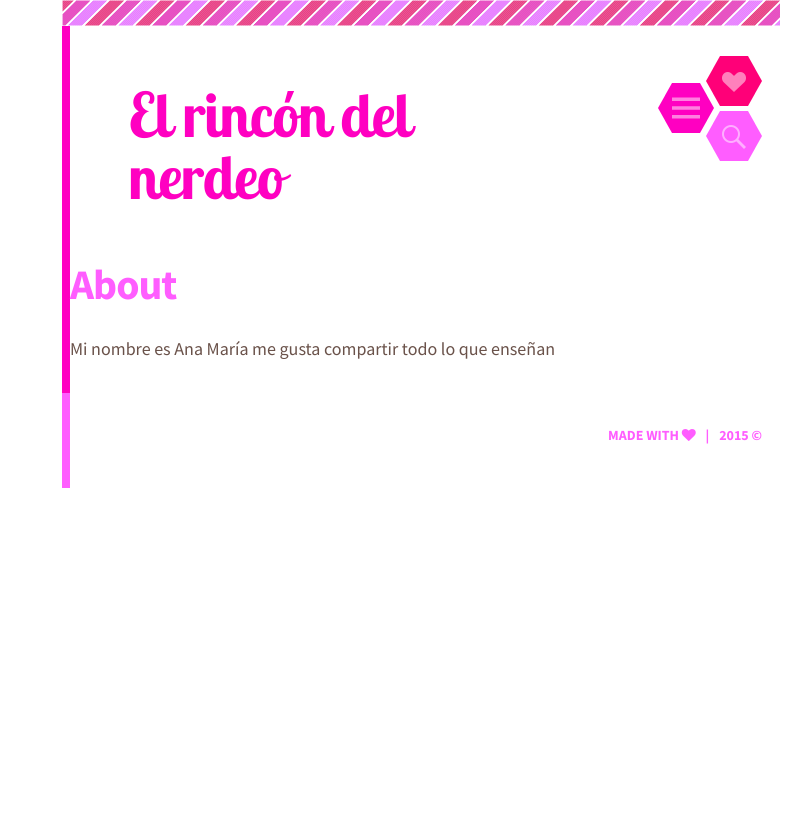
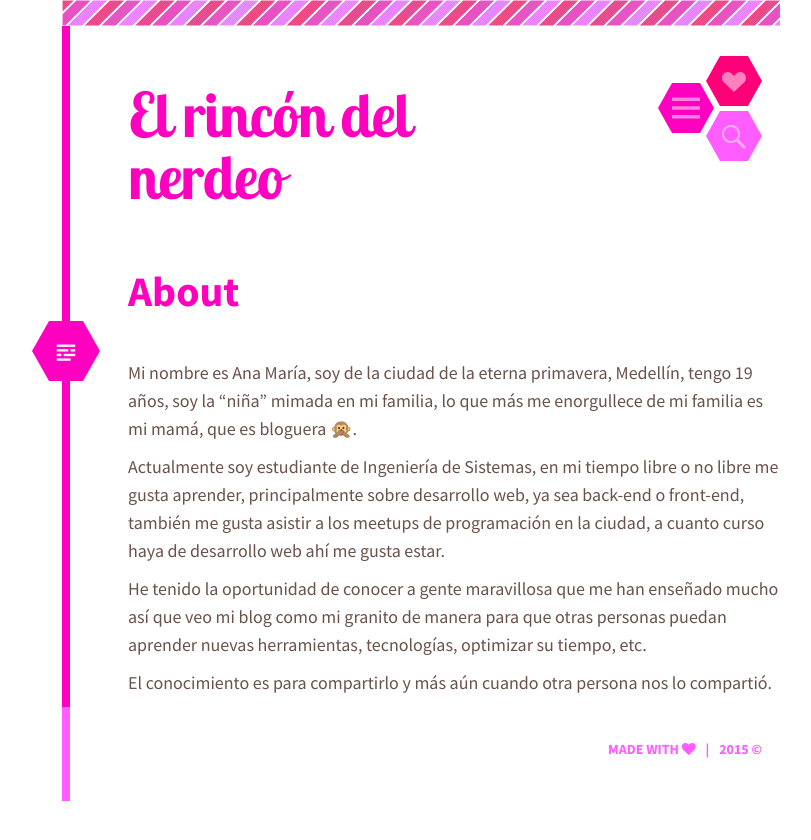
Before and after one commit to anamariasosa/anamariasosa.github.io, a Jekyll site: the page built from about.md, in a window 1280 px wide. Shown: the top 840 px of the page, without its empty margins (218-1029 px from the left). Built offline with Jekyll 4.4.1, drawn with Linux system fonts in a browser that asks for light colours; nearby versions of some CDN libraries.

Commit message:
about content, share buttons

```diff
--- a/_includes/header.html
+++ b/_includes/header.html
@@ -14,7 +14,7 @@
           {% for page in site.pages %}
             {% if page.title %}
               <li class="current_page_item">
-                <a href="{{ site.baseurl }}/">Inicio</a>
+                <a href="{{ site.baseurl }}/">Posts</a>
               </li>
               <li class="current_page_item">
                 <a class="page-link" href="{{ page.url | prepend: site.baseurl }}">{{ page.title }}</a>
--- a/_layouts/page.html
+++ b/_layouts/page.html
@@ -1,14 +1,23 @@
 ---
 layout: default
 ---
-<div class="post">
 
-  <header class="post-header">
-    <h1 class="post-title">{{ page.title }}</h1>
-  </header>
+<div id="content">
+	<div id="primary" class="content-area">
+		<main id="main" class="site-main" role="main">
+			<article class="post-83 post type-post status-publish format-standard hentry category-sin-categoria">
+				<span class="entry-format"></span>
+				<header class="entry-header">
+					<h1 class="entry-title">{{ page.title }}</h1>
+				</header><!-- .entry-header -->
 
-  <article class="post-content">
-    {{ content }}
-  </article>
+				<div class="entry-content">
+					<p>{{ content }}</p>
+				</div><!-- .entry-content -->
 
-</div>
+			</article>
+
+			<!-- #post-## -->
+		</main><!-- #main -->
+	</div><!-- #primary -->
+</div><!-- #content -->
--- a/about.md
+++ b/about.md
@@ -1,5 +1,13 @@
 ---
 title: About
 permalink: /about/
+layout: page
 ---
-Mi nombre es Ana María me gusta compartir todo lo que enseñan
+Mi nombre es Ana María, soy de la ciudad de la eterna primavera, Medellín, tengo 19 años, soy la "niña"  mimada en mi familia, lo que más me enorgullece de mi familia es mi mamá, que es bloguera 🙊.
+
+Actualmente soy estudiante de Ingeniería de Sistemas, en mi tiempo libre o no libre me gusta aprender, principalmente sobre desarrollo web, ya sea back-end o front-end, también me gusta asistir a los meetups de programación en la ciudad, a cuanto curso haya de desarrollo web ahí me gusta estar.
+
+
+He tenido la oportunidad de conocer a gente maravillosa que me han enseñado mucho así que veo mi blog como mi granito de manera para que otras personas puedan aprender nuevas herramientas, tecnologías, optimizar su tiempo, etc.
+
+El conocimiento es para compartirlo y más aún cuando otra persona nos lo compartió.
--- a/css/blog-style.css
+++ b/css/blog-style.css
@@ -1,35 +1,36 @@
+a:hover {
+    text-decoration: none;
+}
+
 .read-more {
     margin-bottom: 5px;
-}
-
-@media screen and (max-width: 700px) {
-    .panel {
-        display: none;
-        margin: 0;
-        position: relative;
-        width: 100%;
-    }
-}
-
-.post {/*
-    padding-left: 30px*/
 }
 
 .site-title {
     padding-right: 20px;
 }
 
-.pagination {
-     display: table;
-    margin: 0 auto;
+.site-content {
+    height: 100%;
+    min-height: 100%;
+}
+
+.site-info {
+    padding-right: 20px;
+    text-align: right;
 }
 
 .page-number {
     margin: 0 10px;
 }
 
-a:hover {
-    text-decoration: none;
+.page-container {
+    padding-left: 58px;
+}
+
+.pagination {
+    display: table;
+    margin: 0 auto;
 }
 
 .seacrh-input {
@@ -47,7 +48,6 @@
     color: #fff;
 }
 
-
 #results-container  li {
     list-style-type: none;
 }
@@ -57,7 +57,31 @@
     color: #fff;
 }
 
-.site-info {
-    padding-right: 20px;
-    text-align: right;
+.share-page {
+    text-align: center;
+    background: $secondary-color;
+    color: $light-color;
+    padding: 8px 15px;
+    border-radius: 5px;
+    margin: 1.5 * $spacing-unit 0;
+
+    a {
+        font-weight: 700;
+        color: #fff;
+        margin-left: 10px;
+
+        &:hover {
+            border-bottom: 1px dashed #fff;
+        }
+    }
 }
+
+
+@media screen and (max-width: 700px) {
+    .panel {
+        display: none;
+        margin: 0;
+        position: relative;
+        width: 100%;
+    }
+}
```
Also changed, not shown: _layouts/post.html (+8 -5 lines), _posts/2015-08-09-install-seti-ui.md (+0 -3 lines).
